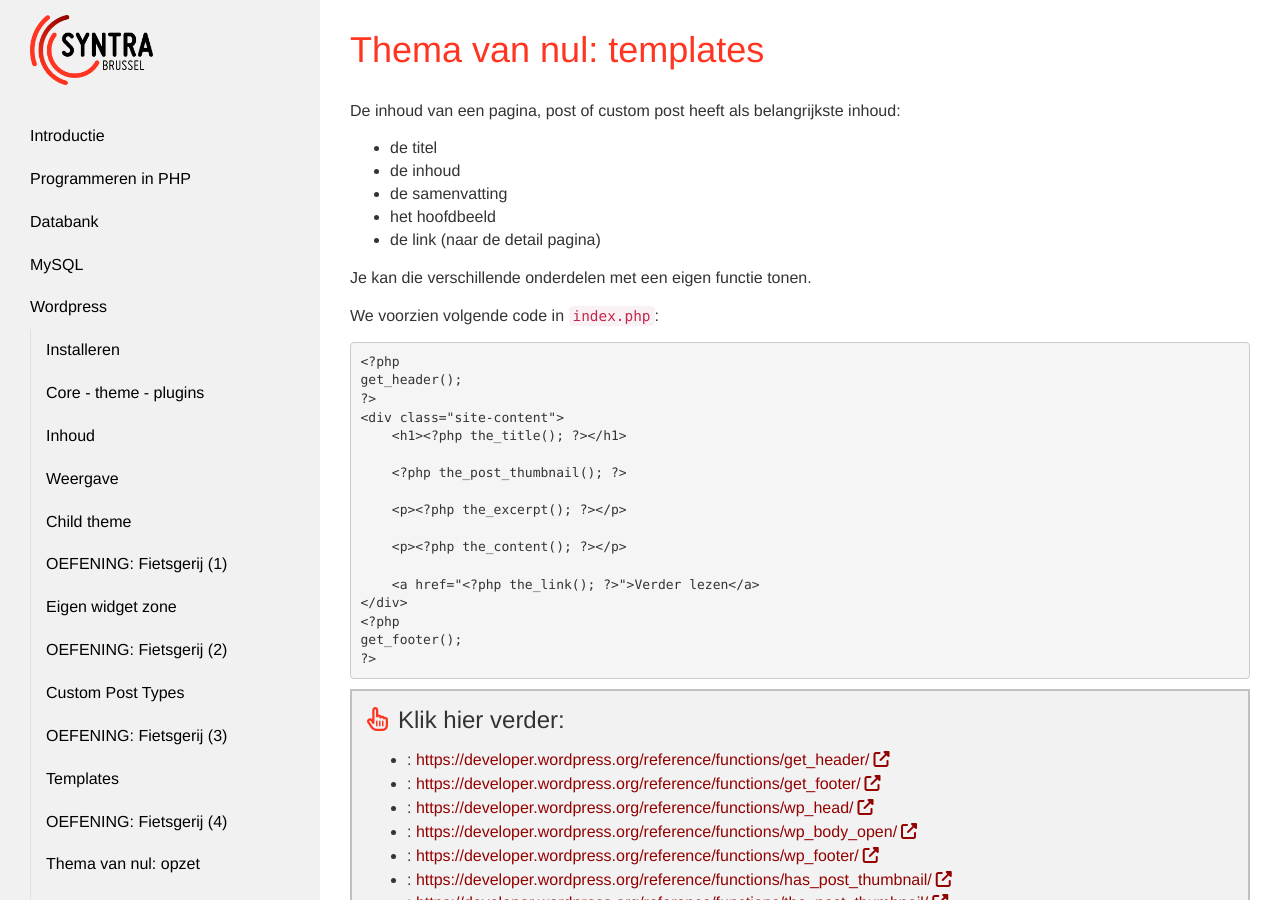
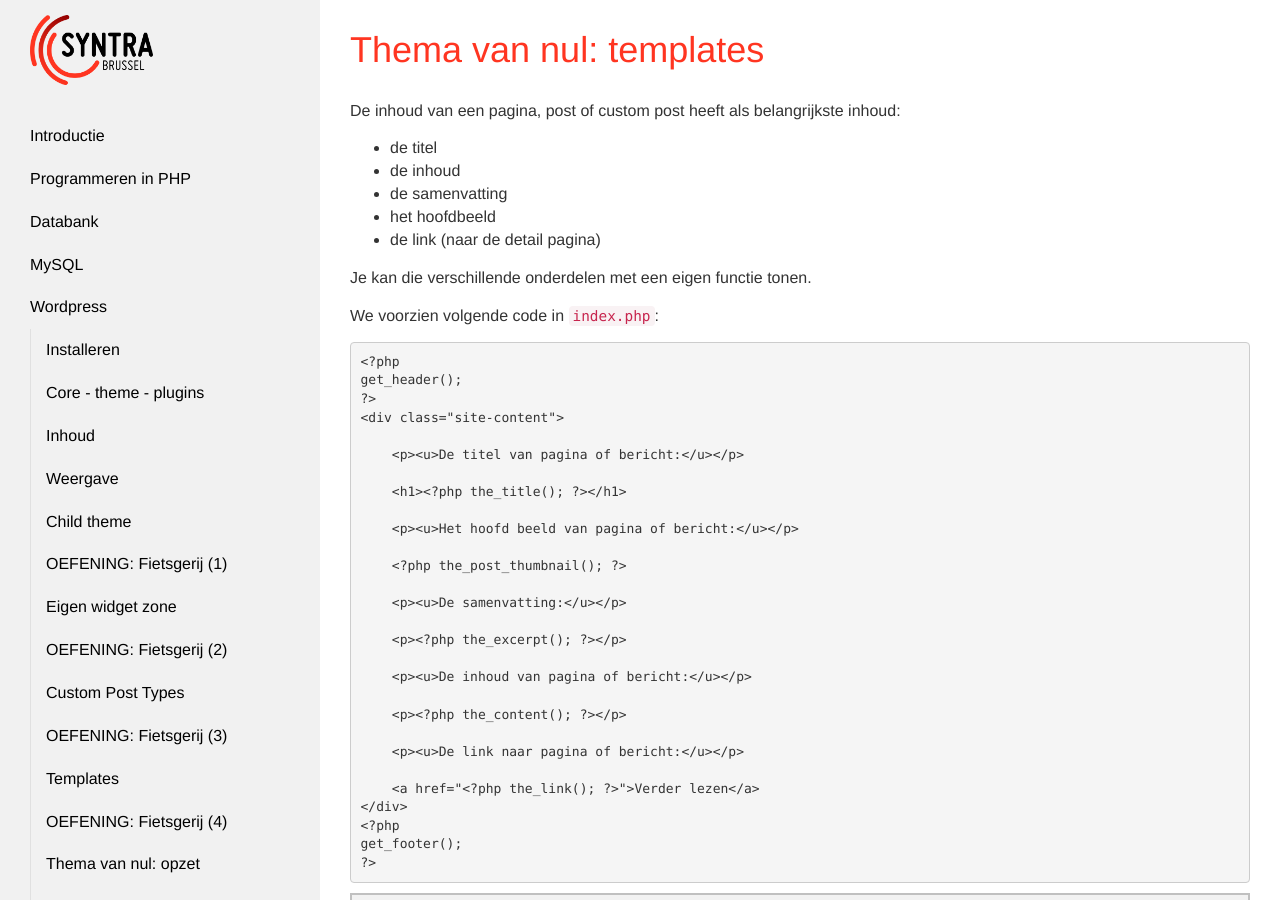
Before and after one commit to Syntra-Brussel/dynamische-webtechnieken, a Jekyll site: the page built from wordpress/thema-van-nul-inhoud.md, in a window 1280 px wide and 900 px high. Built offline with Jekyll 4.4.1, drawn with Linux system fonts in a browser that asks for light colours; nearby versions of some CDN libraries; a script that is not in the unit is left out.

Commit message:
Update thema-van-nul-inhoud.md

```diff
--- a/wordpress/thema-van-nul-inhoud.md
+++ b/wordpress/thema-van-nul-inhoud.md
@@ -32,13 +32,24 @@
 get_header();
 ?&gt;
 &lt;div class="site-content"&gt;
+
+    &lt;p&gt;&lt;u&gt;De titel van pagina of bericht:&lt;/u&gt;&lt;/p&gt;
+
     &lt;h1&gt;&lt;?php the_title(); ?&gt;&lt;/h1&gt;
+
+    &lt;p&gt;&lt;u&gt;Het hoofd beeld van pagina of bericht:&lt;/u&gt;&lt;/p&gt;
 
     &lt;?php the_post_thumbnail(); ?&gt;
 
+    &lt;p&gt;&lt;u&gt;De samenvatting:&lt;/u&gt;&lt;/p&gt;
+
     &lt;p&gt;&lt;?php the_excerpt(); ?&gt;&lt;/p&gt;
 
+    &lt;p&gt;&lt;u&gt;De inhoud van pagina of bericht:&lt;/u&gt;&lt;/p&gt;
+
     &lt;p&gt;&lt;?php the_content(); ?&gt;&lt;/p&gt;
+
+    &lt;p&gt;&lt;u&gt;De link naar pagina of bericht:&lt;/u&gt;&lt;/p&gt;
 
     &lt;a href="&lt;?php the_link(); ?&gt;"&gt;Verder lezen&lt;/a&gt;
 &lt;/div&gt;
```
